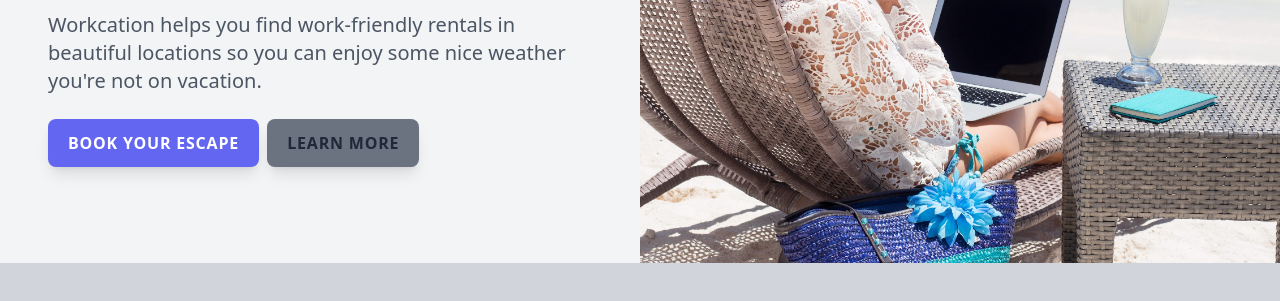
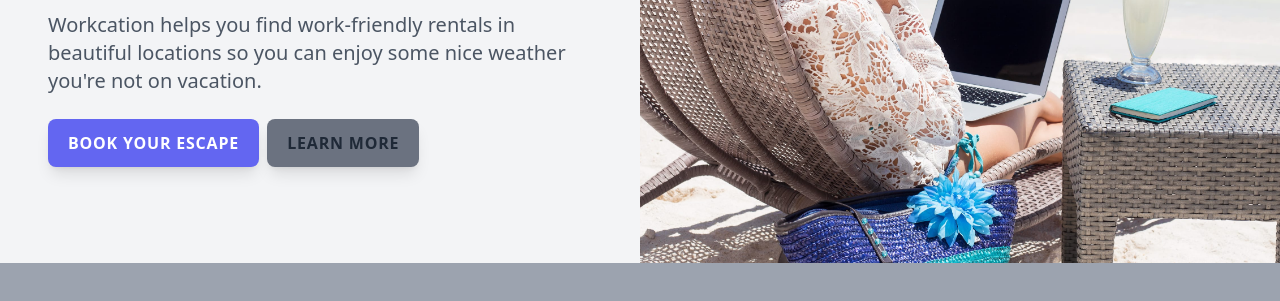
Before and after one commit to cynthia-stac/vite-project, a website built with Vite: page index.html in a window 1280 px wide. Shown: the part 245-546 px from the top of the page. Built offline with nearby package versions, Linux system fonts and the light colour scheme.

Commit message:
Tried to make a difference between the body and its first child

```diff
--- a/index.html
+++ b/index.html
@@ -6,7 +6,7 @@
     <meta name="viewport" content="width=device-width, initial-scale=1.0" />
     <title>Vite App</title>
   </head>
-  <body class="bg-gray-300">
+  <body class="bg-gray-400">
     <div class="bg-gray-100 grid lg:grid-cols-2 2xl:grid-cols-5">
      <div class="px-8 py-12 max-w-md mx-auto sm:max-w-xl lg:px-12 lg:py-24 lg:max-w-full xl:mr-0 2xl:col-span-2">
       <div class="xl:max-w-xl">
```
